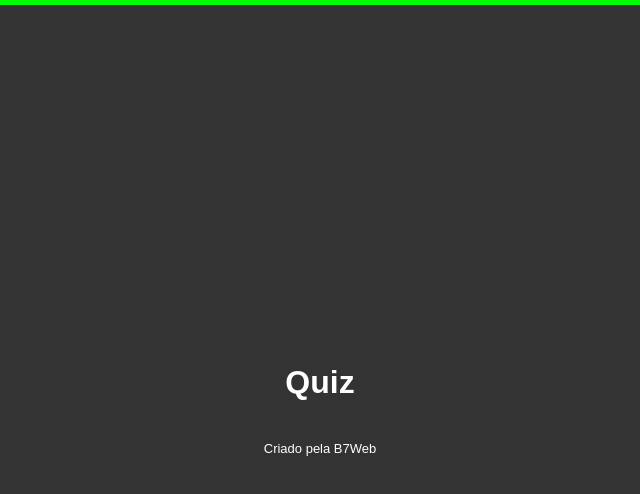
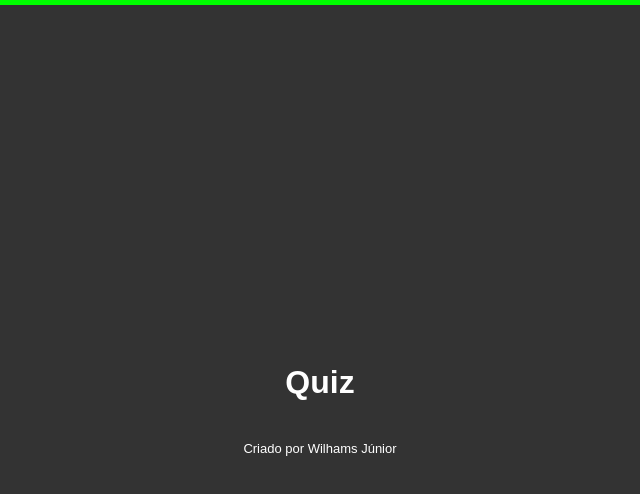
Before and after one commit to wilhamsJW/7-Projetos-JavaScript, a plain HTML site: page quiz/index.html in a window 1280 px wide. Shown: the full height of the page, 320-960 px from the left. Drawn offline with Linux system fonts and the light colour scheme.

Commit message:
correçao de footer

```diff
--- a/quiz/index.html
+++ b/quiz/index.html
@@ -29,7 +29,7 @@
         <button>Fazer novamente</button>
     </div>
 
-    <footer>Criado pela B7Web</footer>
+    <footer>Criado por Wilhams Júnior</footer>
 
     <script src="questions.js"></script>
     <script src="script.js"></script>
```
